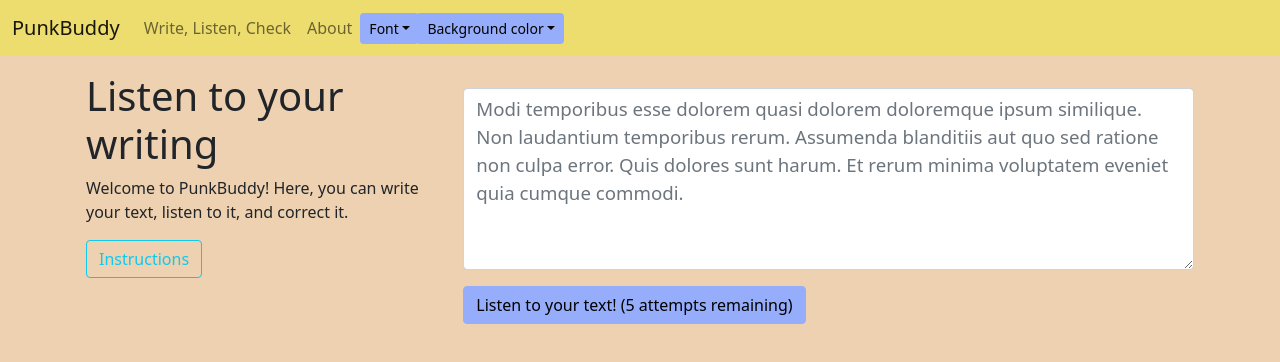
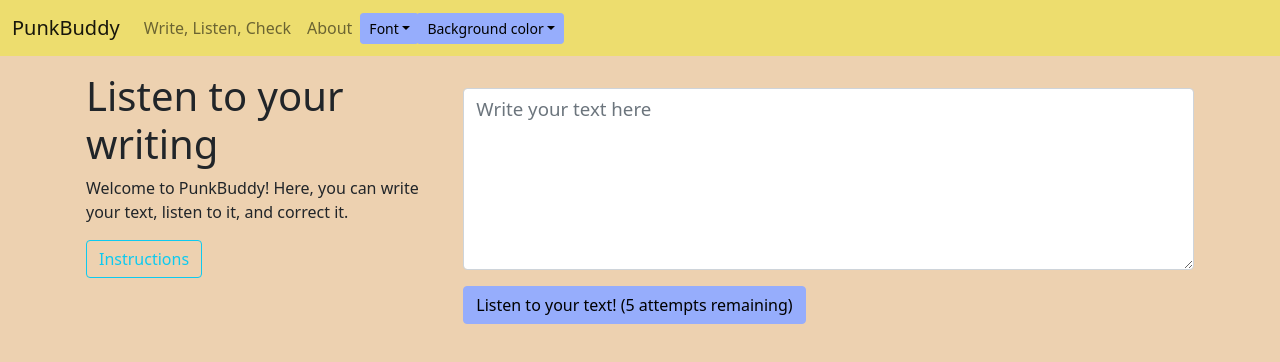
Before and after one commit to triantac/punkbuddy, a React (Create React App) app: page /write in a window 1280 px wide. Shown: the top 362 px of the page. Built offline with nearby package versions, Linux system fonts and the light colour scheme.

Commit message:
Remove placeholder text

```diff
--- a/src/Write.tsx
+++ b/src/Write.tsx
@@ -186,7 +186,7 @@
                 style={{ visibility: this.state.curCharIndex === undefined ? "visible" : "hidden" }}
                 ref={this.textarea}
                 id="write-textarea"
-                placeholder="Modi temporibus esse dolorem quasi dolorem doloremque ipsum similique. Non laudantium temporibus rerum. Assumenda blanditiis aut quo sed ratione non culpa error. Quis dolores sunt harum. Et rerum minima voluptatem eveniet quia cumque commodi."
+                placeholder="Write your text here"
                 rows={6}>
               </textarea>
             }
```
